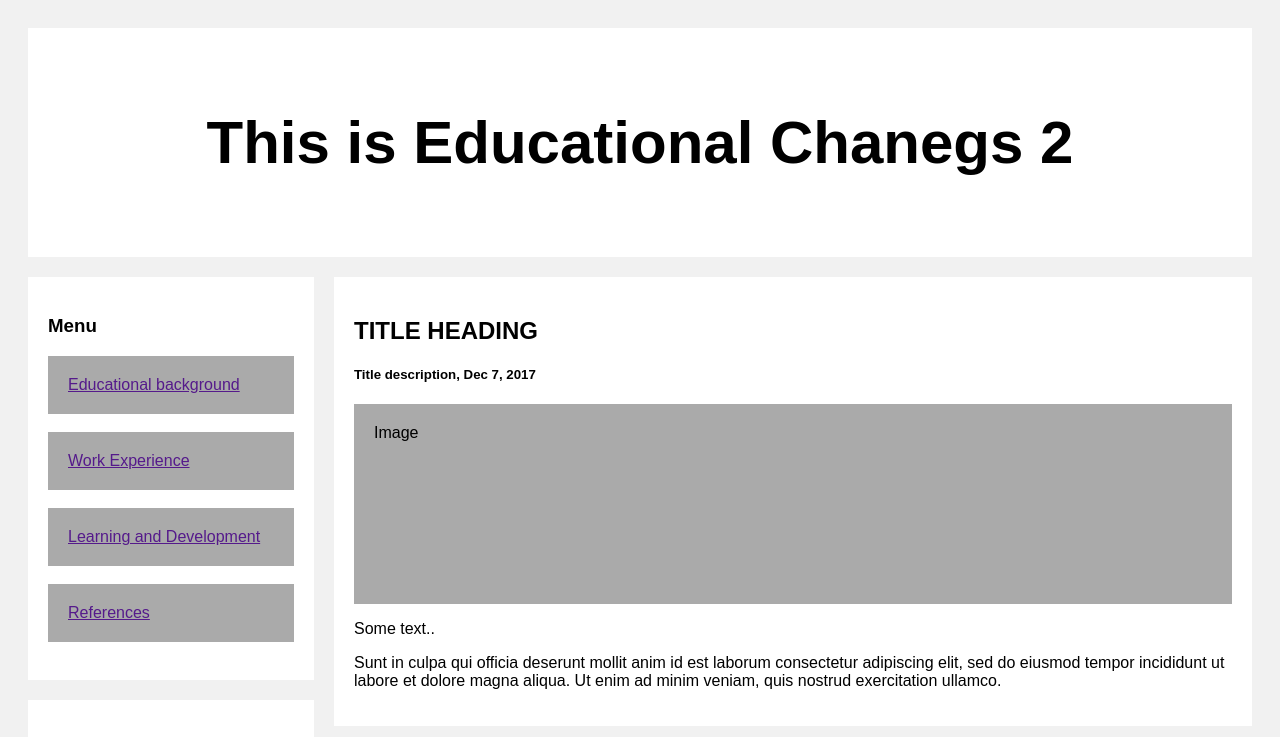
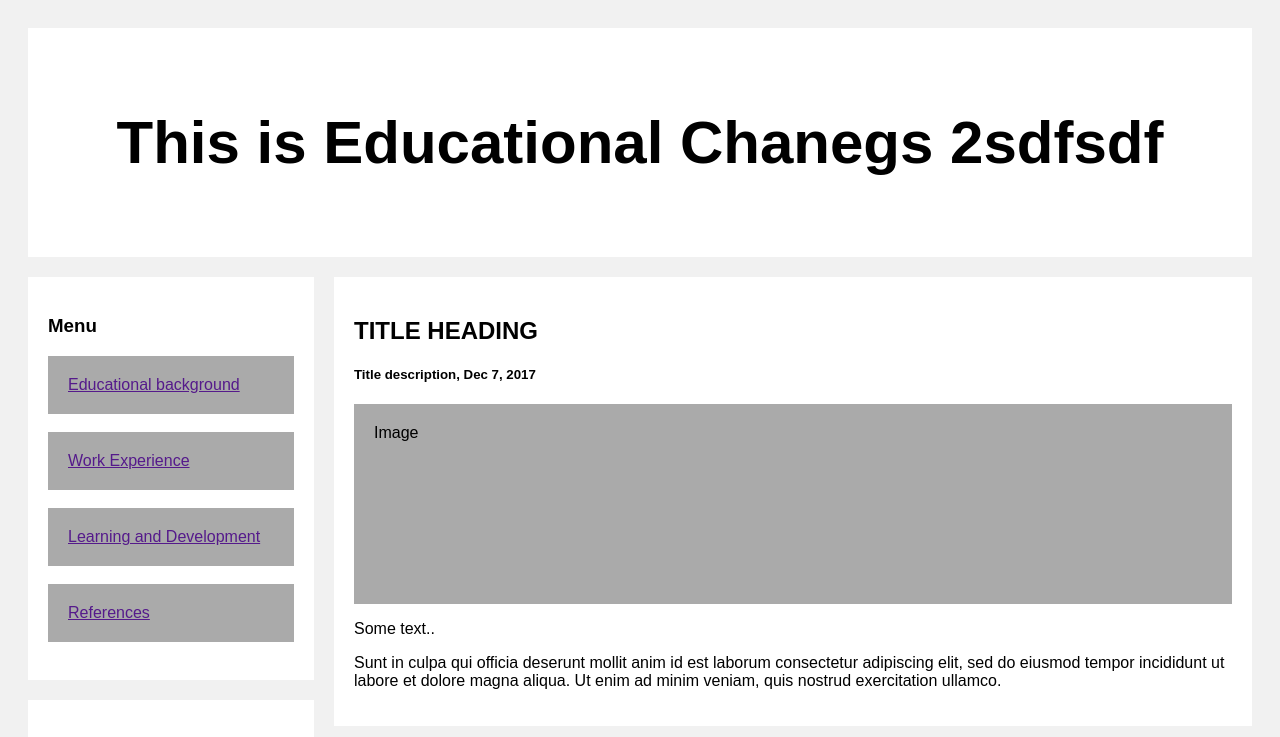
Before and after one commit to mrmartincarlito/test-mp1-project, a plain HTML site: page educational.html in a window 1280 px wide. Shown: the top 737 px of the page. Drawn offline with Linux system fonts and the light colour scheme.

Commit message:
Education only

```diff
--- a/educational.html
+++ b/educational.html
@@ -77,7 +77,7 @@ body {
 <body>
 
 <div class="header">
-  <h2>This is Educational Chanegs 2</h2>
+  <h2>This is Educational Chanegs 2sdfsdf</h2>
 </div>
 
 <div class="row">
```
